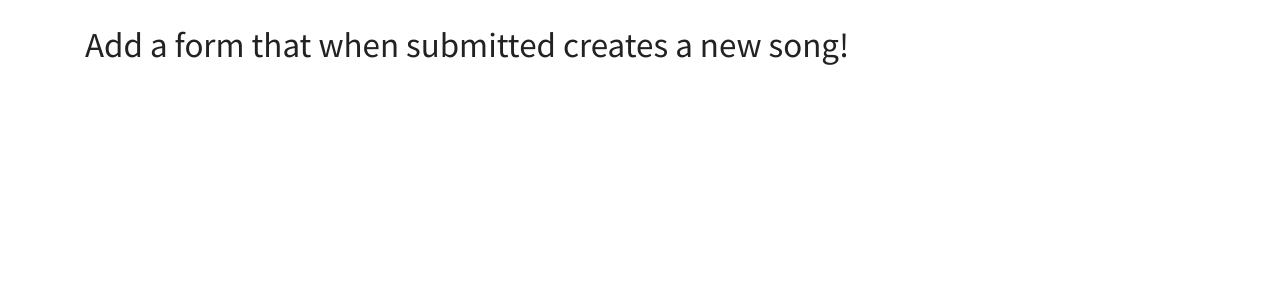
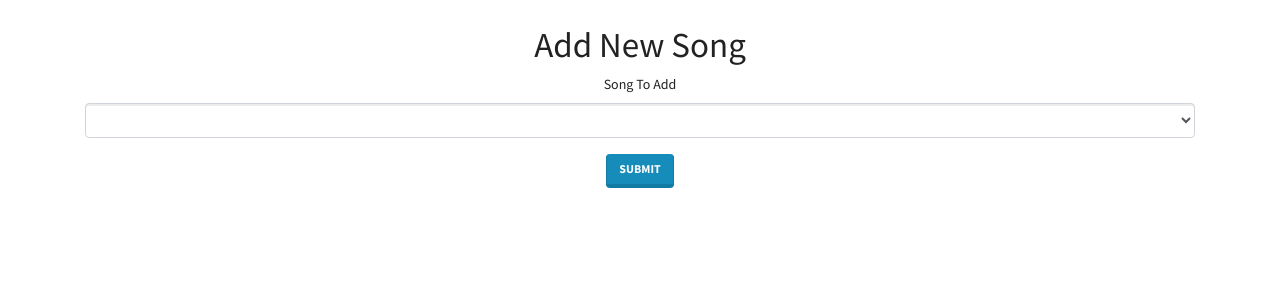
Before and after one commit to HeyImMatt/springboard-database-dj, a Flask app: template playlist-app/templates/new_song.html in a window 1280 px wide. Shown: the part 57-357 px from the top of the page. Run offline with Flask 2, Linux system fonts and the light colour scheme; the template is opened without the code that fills it: values that come from a table or form of the project are taken from there, others are empty; some libraries are stand-ins or nearby versions.

Commit message:
Render form for adding new song

```diff
--- a/playlist-app/templates/new_song.html
+++ b/playlist-app/templates/new_song.html
@@ -2,6 +2,25 @@
 
 {% block content %}
 
-<h1>Add a form that when submitted creates a new song!</h1>
+<h1 class="text-center">Add New Song</h1>
+
+<form id="add-song" class="text-center" method="POST">
+  {{ form.hidden_tag() }}
+
+  {% for field in form
+    if field.widget.input_type != 'hidden' %}
+
+    <div class="form-group">
+      {{ field.label }}
+      {{ field(class_="form-control") }}
+
+      {% for error in field.errors %}
+        {{ error }}
+      {% endfor %}
+  </div>
+{% endfor %}
+<button type="submit" class="btn btn-primary">Submit</button>
+
+</form>
 
 {% endblock %}
```
